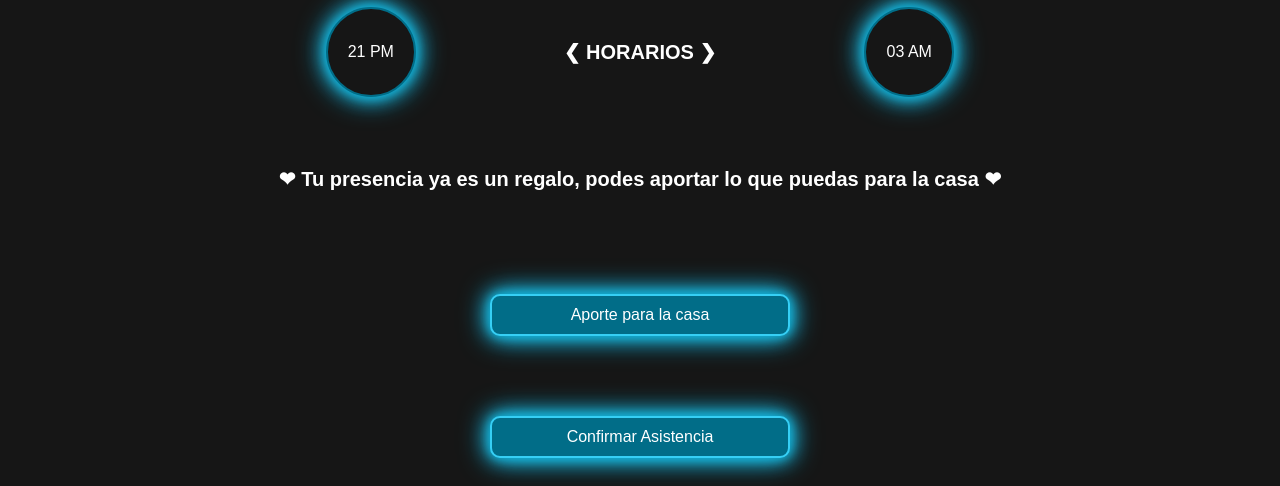
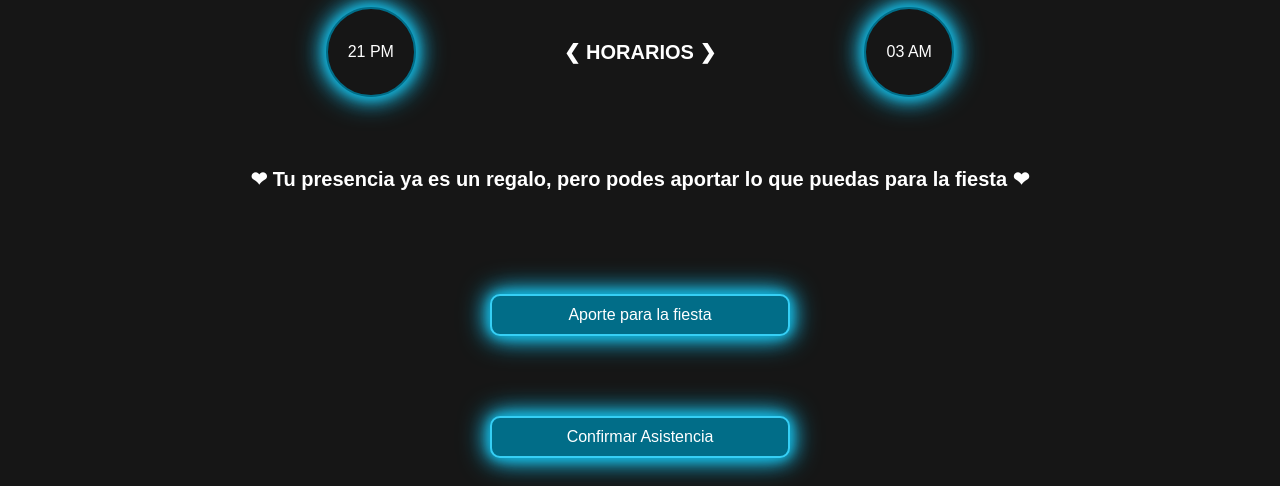
Before and after one commit to benjaenri/invitacion, a plain HTML site: page index.html in a window 1280 px wide. Shown: the part 1085-1571 px from the top of the page. Drawn offline with Linux system fonts and the light colour scheme.

Commit message:
Update index.html

```diff
--- a/index.html
+++ b/index.html
@@ -20,9 +20,9 @@
     </div>
 
     <div class="mp">
-        <p>❤ Tu presencia ya es un regalo, podes aportar lo que puedas para la casa ❤</p><br>
+        <p>❤ Tu presencia ya es un regalo, pero podes aportar lo que puedas para la fiesta ❤</p><br>
         <div class="mercadopago" id="mercadopago">
-        <button onclick="mercadopago()">Aporte para la casa</button>
+        <button onclick="mercadopago()">Aporte para la fiesta</button>
     </div>
 
     <div class="btnconfirmar" id="btn-confirmar">
```
